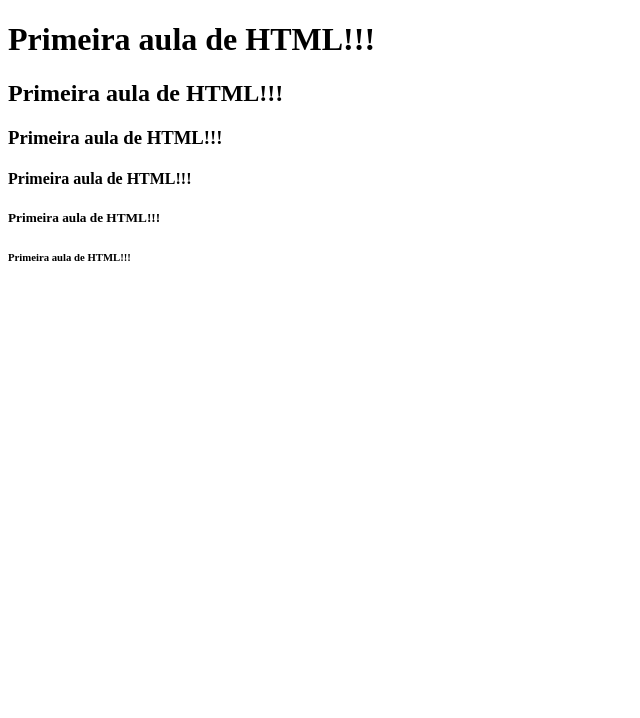
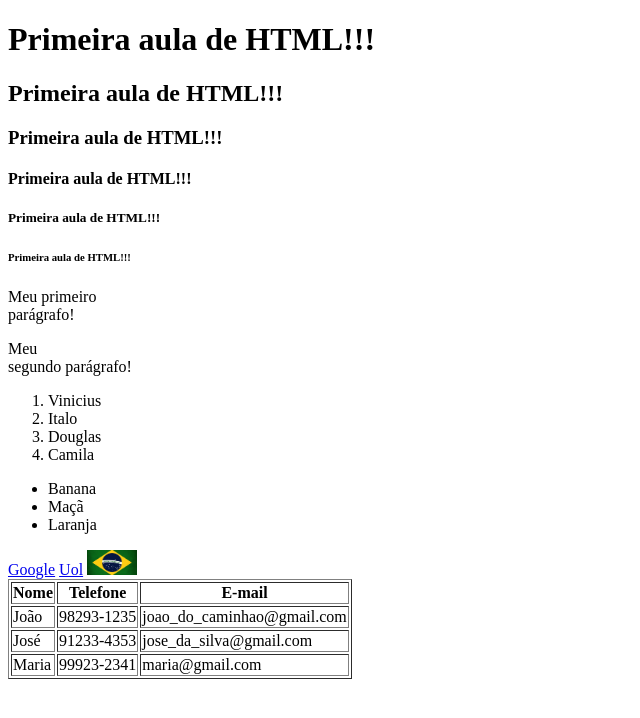
Before and after one commit to univas/2020-lab4, a plain HTML site: page aula-01/index.html in a window 1280 px wide. Shown: the whole page, without its empty margins (0-640 px from the left). Drawn offline with Linux system fonts and the light colour scheme.

Commit message:
Update HTML example

```diff
--- a/aula-01/index.html
+++ b/aula-01/index.html
@@ -11,5 +11,57 @@
         <h4>Primeira aula de HTML!!!</h4>
         <h5>Primeira aula de HTML!!!</h5>
         <h6>Primeira aula de HTML!!!</h6>
+
+        <p>Meu primeiro
+            <br>
+            parágrafo!</p>
+
+        <p>Meu<br>segundo parágrafo!</p>
+
+        <ol>
+            <li>Vinicius</li>
+            <li>Italo</li>
+            <li>Douglas</li>
+            <li>Camila</li>
+        </ol>
+
+        <ul>
+            <li>Banana</li>
+            <li>Maçã</li>
+            <li>Laranja</li>
+        </ul>
+
+        <a href="http://www.google.com.br">Google</a>
+        <a href="http://www.uol.com.br">Uol</a>
+
+        <img src="images/brasil.jpg" alt="Bandeira do Brasil" width="50" height="25" />
+
+        <table border="1">
+            <thead>
+                <tr>
+                    <th>Nome</th>
+                    <th>Telefone</th>
+                    <th>E-mail</th>
+                </tr>
+            </thead>
+            <tbody>
+                <tr>
+                    <td>João</td>
+                    <td>98293-1235</td>
+                    <td>joao_do_caminhao@gmail.com</td>
+                </tr>
+                <tr>
+                    <td>José</td>
+                    <td>91233-4353</td>
+                    <td>jose_da_silva@gmail.com</td>
+                </tr>
+                <tr>
+                    <td>Maria</td>
+                    <td>99923-2341</td>
+                    <td>maria@gmail.com</td>
+                </tr>
+            </tbody>
+        </table>
+
     </body>
 </html>
```
Also changed, not shown: aula-01/images/brasil.jpg (added).
